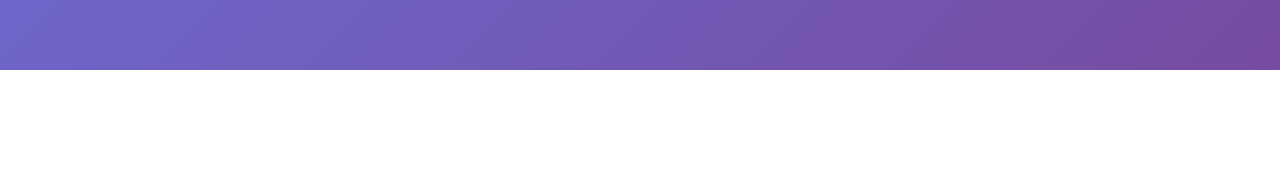
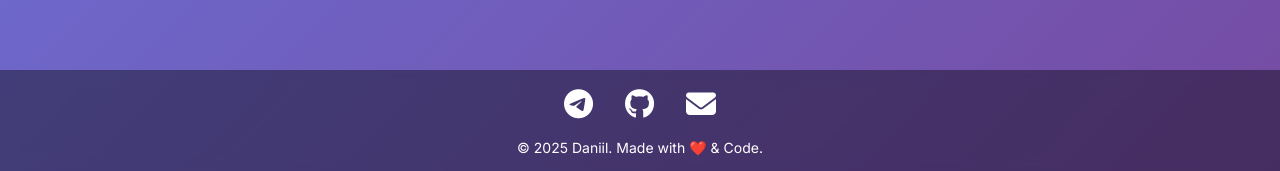
Before and after one commit to Teslanot/map-project, a website with bundled scripts: page index.html in a window 1280 px wide. Shown: the part 1154-1325 px from the top of the page. Before the commit the page ends 1224 px from the top, so only its background shows below. Built offline with nearby package versions, Linux system fonts and the light colour scheme.

Commit message:
0.62
added footer, some bug fixes
in future: Design change, more fixes

```diff
--- a/index.html
+++ b/index.html
@@ -4,10 +4,11 @@
     <meta charset="UTF-8">
     <meta name="viewport" content="width=device-width, initial-scale=1.0">
     <title>Справочник стран мира</title>
+    <link href="./src/output.css" rel="stylesheet">
     <link href="./src/styles/index.css" rel="stylesheet">
-    <link href="./src/output.css" rel="stylesheet">
+    <link href="https://cdnjs.cloudflare.com/ajax/libs/font-awesome/6.4.0/css/all.min.css" rel="stylesheet" >
 </head>
-<body class="min-h-screen gradient-bg text-white overflow-x-hidden">
+<body class="min-h-screen gradient-bg text-white">
   <div id="main-page" class="min-h-screen flex flex-col">
 
       <header class="text-center py-20 px-4">
@@ -40,7 +41,7 @@
                   id="search-input"
                   placeholder="Поиск по странам и континентам..."
                   class="w-full px-6 py-4 pl-14 text-white placeholder-blue-200 search-box rounded-xl text-lg"
-                  autocomplete="false"
+                  autocomplete="off"
               />
               <div class="absolute left-4 top-1/2 transform -translate-y-1/2 text-blue-200">
                   <svg class="w-6 h-6" fill="none" stroke="currentColor" viewBox="0 0 24 24">
@@ -122,7 +123,7 @@
       </div>
   </div>
 
-  <div id="continent-page" class="hidden min-h-screen">
+    <div id="continent-page" class="hidden min-h-screen">
 
       <header class="bg-black bg-opacity-20 backdrop-blur-sm sticky top-0 z-10">
           <div class="container mx-auto px-4 py-6">
@@ -163,7 +164,7 @@
                   id="country-search"
                   placeholder="Поиск стран..."
                   class="w-full px-6 py-3 pl-14 text-white placeholder-blue-200 search-box rounded-xl"
-                  autocomplete="false"
+                  autocomplete="off"
               />
               <div class="absolute left-4 top-1/2 transform -translate-y-1/2 text-blue-200">
                   <svg class="w-5 h-5" fill="none" stroke="currentColor" viewBox="0 0 24 24">
@@ -178,9 +179,9 @@
 
           </div>
       </div>
-  </div>
+    </div>
 
-  <div id="country-modal" class="fixed inset-0 modal-backdrop z-50 flex items-center justify-center p-4">
+    <div id="country-modal" class="fixed inset-0 modal-backdrop z-50 flex items-center justify-center p-4">
       <div class="modal-content rounded-3xl p-8 max-w-2xl w-full max-h-[90vh] overflow-y-auto scrollbar-hide">
           <div class="flex justify-between items-start mb-8">
               <div class="flex items-center space-x-4">
@@ -197,7 +198,35 @@
 
           </div>
       </div>
-  </div>
-<script src="./src/utils/index.js" type="module"></script>
+    </div>
+
+    <footer class="modal-backdrop flex flex-col justify-center items-center py-4 px-4">
+        <div class="container mx-auto max-w-4xl flex flex-col items-center">
+            <div class="flex justify-center space-x-8 mb-1">
+            <a href="https://t.me/TesDanAleks"
+                aria-label="Telegram"
+                class="text-3xl hover:text-blue-400 transition-all duration-300 transform hover:scale-110 hover:shadow-lg">
+                <i class="fab fa-telegram"></i>
+            </a>
+            <a href="https://github.com/Teslanot"
+                aria-label="GitHub"
+                class="text-3xl hover:text-gray-400 transition-all duration-300 transform hover:scale-110 hover:shadow-lg">
+                <i class="fab fa-github"></i>
+            </a>
+            <a href="mailto:daniilaleks8@gmail.com"
+                aria-label="Email"
+                class="text-3xl hover:text-red-400 transition-all duration-300 transform hover:scale-110 hover:shadow-lg">
+                <i class="fas fa-envelope"></i>
+            </a>
+            </div>
+
+            <div class="w-full border-t border-gray-700 mb-4"></div>
+
+            <p class="text-sm text-gray-400">
+            © 2025 Daniil. Made with ❤️ & Code.
+            </p>
+        </div>
+    </footer>
+    <script src="./src/utils/index.js" type="module"></script>
 </body>
 </html>
--- a/src/styles/index.css
+++ b/src/styles/index.css
@@ -1,5 +1,4 @@
 @import url('https://fonts.googleapis.com/css2?family=Inter:wght@300;400;500;600;700&display=swap');
-@import "tailwindcss";
 
 * {
     font-family: 'Inter', sans-serif;
--- a/src/utils/index.js
+++ b/src/utils/index.js
@@ -15,6 +15,7 @@ const closeModal = document.getElementById('close-modal');
 let currentContinent = '';
 let currentCountries = [];
 
+//БЛОК С АНИМАЦИЯМИ
 function fadeIn(element, duration = 500) {
     element.style.opacity = '0';
     element.style.transform = 'translateY(20px)';
@@ -52,6 +53,7 @@ function animateCards() {
     });
 }
 
+//Блок с обработчиками событий
 continentCards.forEach(card => {
     card.addEventListener('mouseenter', () => {
         card.style.transform = 'translateY(-10px) scale(1.05)';
@@ -64,10 +66,15 @@ continentCards.forEach(card => {
     });
 });
 
+function topFunction() {
+  document.body.scrollTop = 0;
+  document.documentElement.scrollTop = 0;
+}
 
 continentCards.forEach(card => {
     card.addEventListener('click', () => {
         const continent = card.dataset.continent;
+        topFunction();
         showContinent(continent);
     });
 });
```
